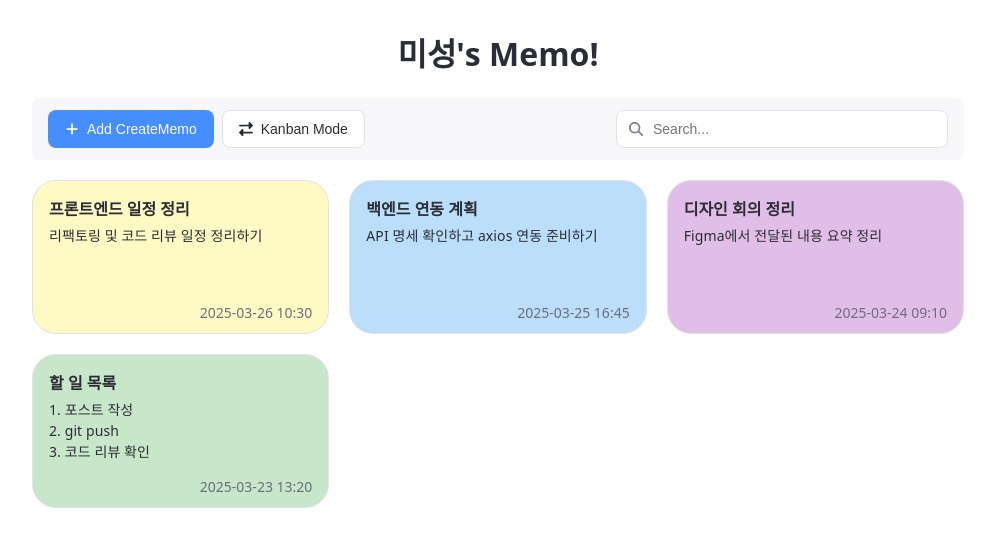
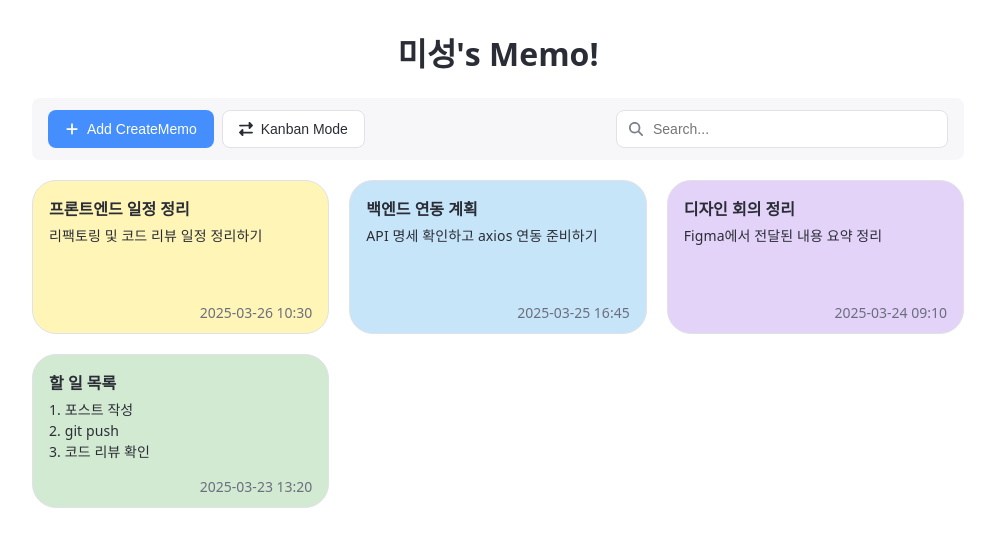
Before and after one commit to MJZ-Templates/custom-memo-app, a React (Vite) app in the folder front/: page /memo in a window 1280 px wide. Shown: the top 546 px of the page, without its empty margins (142-1137 px from the left). Built offline with nearby package versions, Linux system fonts and the light colour scheme.

Commit message:
design: 메모지 색상 및 칸반 보드 색상 변경

```diff
--- a/front/src/components/KanbanBoard.jsx
+++ b/front/src/components/KanbanBoard.jsx
@@ -10,8 +10,8 @@ const STATUS_LABELS = {
 };
 
 const STATUS_COLORS = {
-  TODO: "#E3F2FD",
-  IN_PROGRESS: "#FFF3E0",
+  TODO: "#FFFDE7		",
+  IN_PROGRESS: "#E3F2FD",
   DONE: "#E8F5E9",
 };
 
--- a/front/src/constants/memoColors.js
+++ b/front/src/constants/memoColors.js
@@ -9,11 +9,11 @@ export const MEMO_COLORS = {
 };
 
 export const MEMO_COLOR_MAP = {
-  RED: "#f8d7da",
-  ORANGE: "#ffe0b2",
-  YELLOW: "#fff9c4",
-  GREEN: "#c8e6c9",
-  BLUE: "#bbdefb",
-  PURPLE: "#e1bee7",
+  RED: "#f6c1c1",
+  ORANGE: "#fdd9b5",
+  YELLOW: "#fff5b7",
+  GREEN: "#d2ead2",
+  BLUE: "#c7e5f9",
+  PURPLE: "#e3d3f8",
   WHITE: "#ffffff",
 };
```
